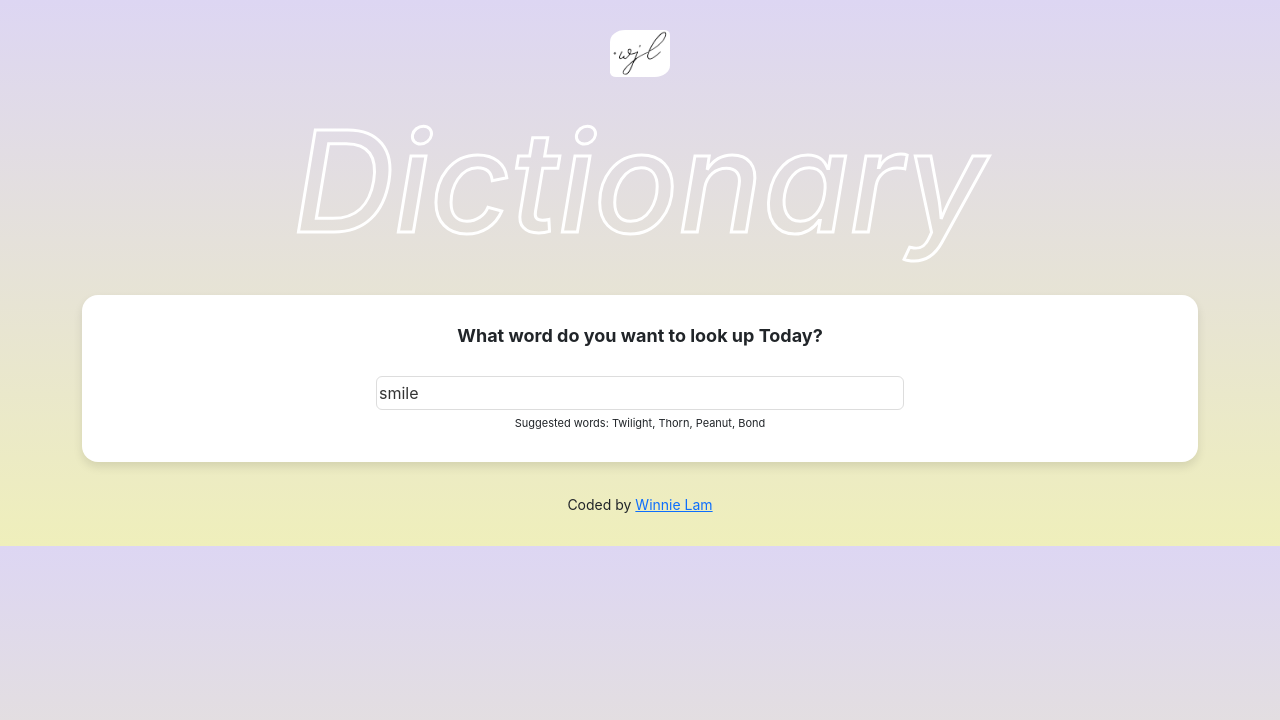
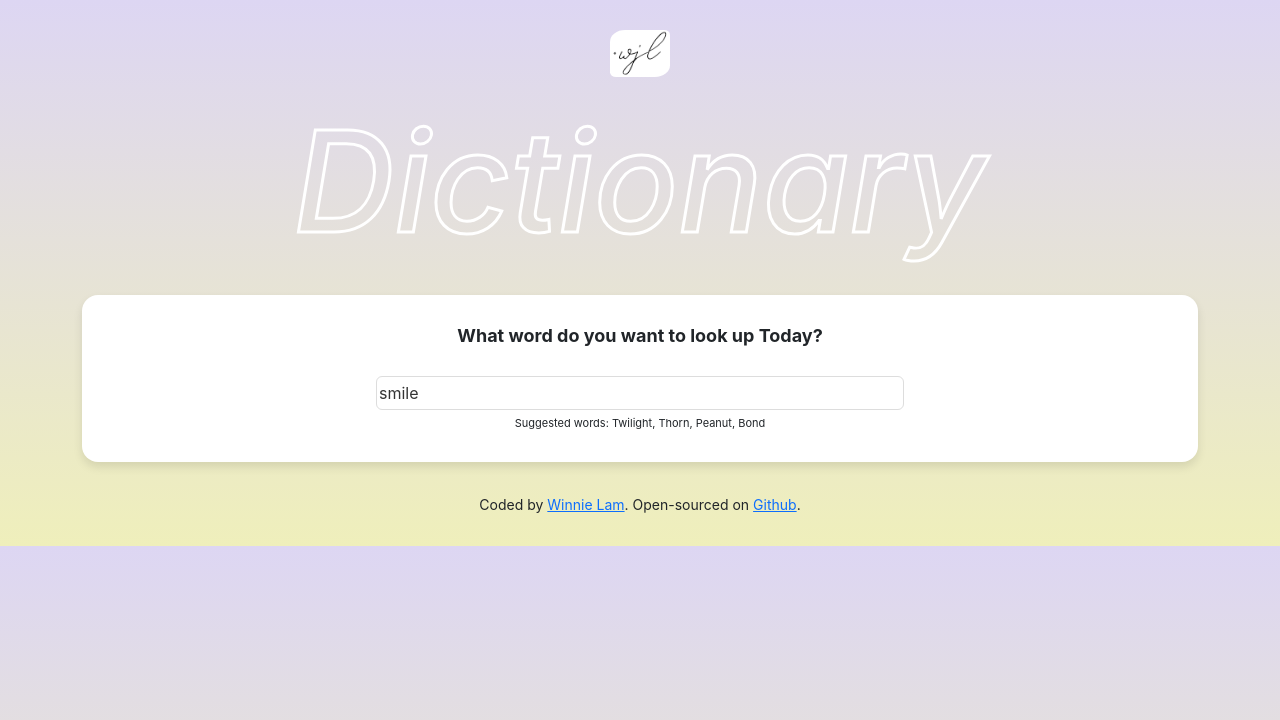
Before and after one commit to Winniee356/Dictionary-react, a React (Create React App) app: page / in a window 1280 px wide. Shown: the top 720 px of the page. Built offline with nearby package versions, Linux system fonts and the light colour scheme; no server answers.

Commit message:
Update App.js

```diff
--- a/src/App.js
+++ b/src/App.js
@@ -15,7 +15,7 @@ function App() {
         </main>
       <footer className='App-footer'>
         <small>
-          Coded by <a href="https://www.linkedin.com/in/winnieelam/" target="_blank" rel="noreferrer">Winnie Lam</a>
+          Coded by <a href="https://www.linkedin.com/in/winnieelam/" target="_blank" rel="noreferrer">Winnie Lam</a>. Open-sourced on <a href="https://github.com/Winniee356/Dictionary-react"target="_blank" rel="noreferrer">Github</a>.
         </small>
       </footer>
       </div>
```
